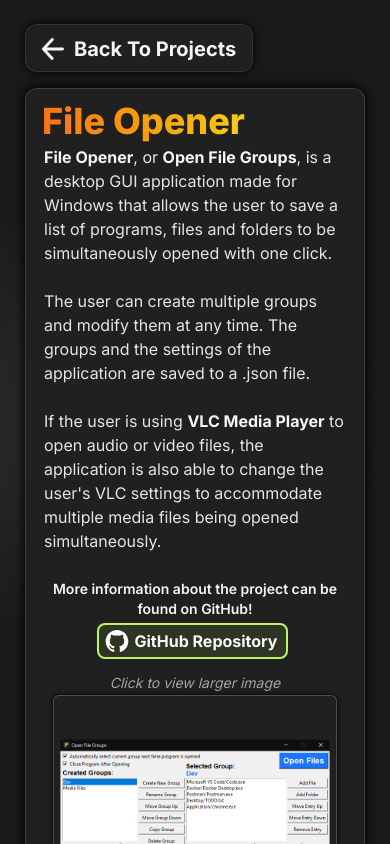
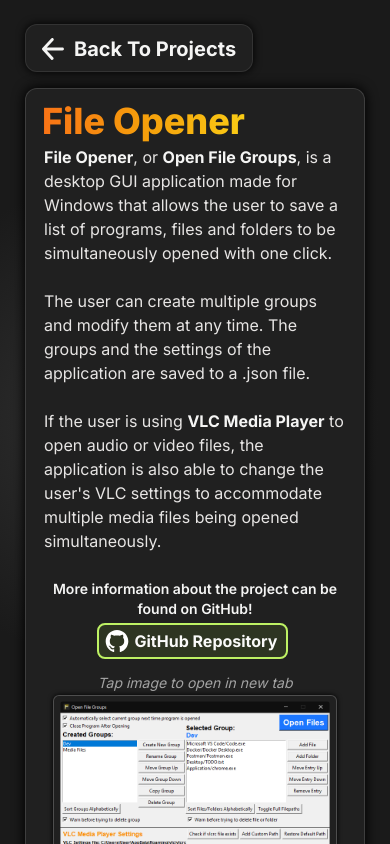
Before and after one commit to vik-ma/portfolio, a Next.js app: page /projects/file-opener in a window 390 px wide. Shown: the top 844 px of the page. Built offline with nearby package versions, Linux system fonts and the light colour scheme.

Commit message:
Assigned setWindowResizeStage on ImageSlider load

```diff
--- a/app/components/ImageSlider.tsx
+++ b/app/components/ImageSlider.tsx
@@ -18,7 +18,6 @@ export default function ImageSlider({
   fullSizeImgMaxWidth,
 }: ImageSliderProps) {
   const [currentImageIndex, setCurrentImageIndex] = useState<number>(0);
-  // const [windowWidth, setWindowWidth] = useState<number>(900);
   const [showFullImage, setShowFullImage] = useState<boolean>(false);
   const [isPreviewAnimOngoing, setIsPreviewAnimOngoing] =
     useState<boolean>(false);
@@ -57,6 +56,14 @@ export default function ImageSlider({
   console.log("Re-rendered");
 
   useEffect(() => {
+    if (window.innerWidth <= 870) {
+      setWindowResizeStage(1);
+    } else {
+      setWindowResizeStage(0);
+    }
+  }, []);
+
+  useEffect(() => {
     const handleResize = () => {
       const currWidth = window.innerWidth;
       if (currWidth <= 870 && windowWidthRef.current > 870) {
@@ -66,6 +73,7 @@ export default function ImageSlider({
       }
       windowWidthRef.current = currWidth;
     };
+
     window.addEventListener("resize", handleResize);
     return () => window.removeEventListener("resize", handleResize);
   }, []);
```
